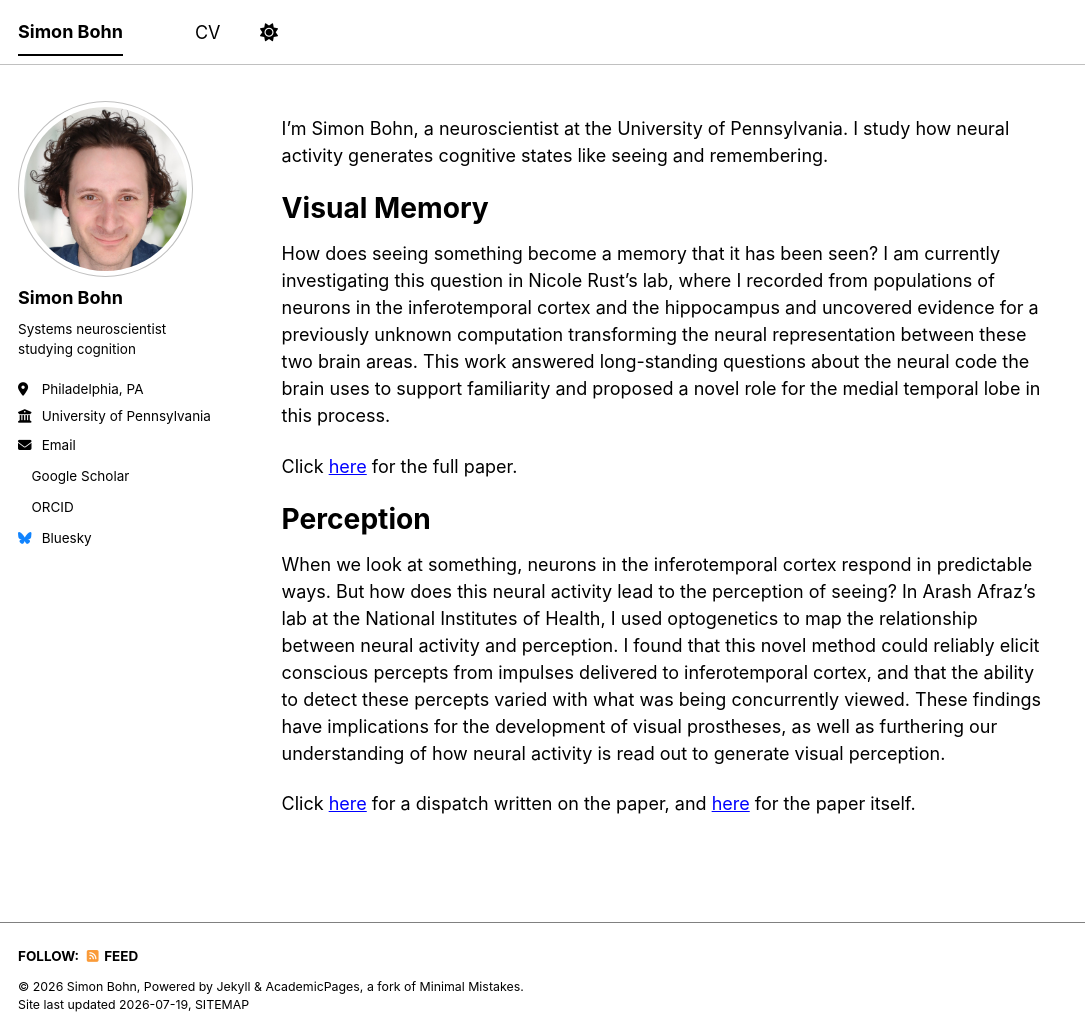
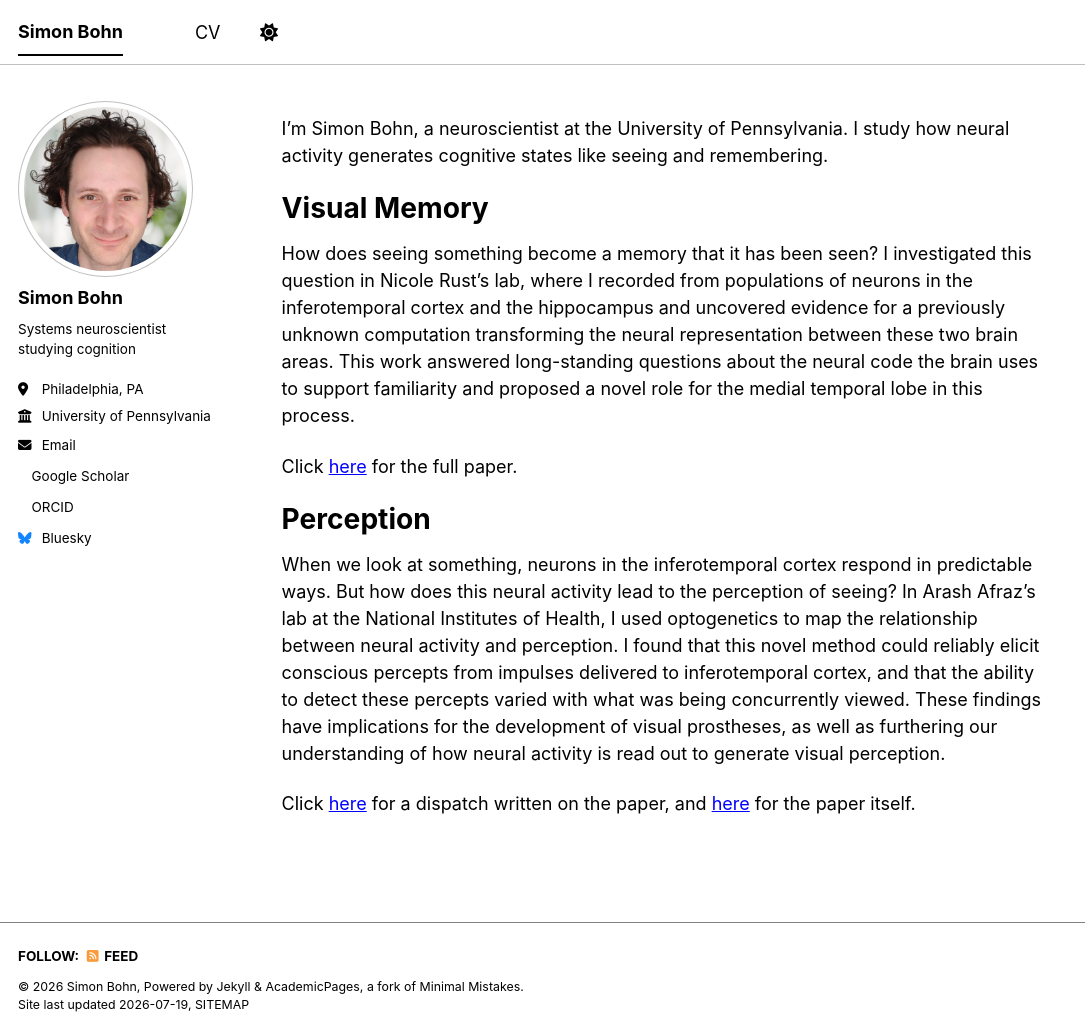
Before and after one commit to SimonBohn/simonbohn.github.io, a Jekyll site: the page built from _pages/about.md, in a window 1280 px wide and 1033 px high. Shown: the whole window, without its empty margins (0-1085 px from the left). Built offline with Jekyll 4.4.1, drawn with Linux system fonts in a browser that asks for light colours; a style sheet for code colours, icons or effects is not loaded.

Commit message:
Update about.md

```diff
--- a/_pages/about.md
+++ b/_pages/about.md
@@ -10,7 +10,7 @@ redirect_from:
 I'm Simon Bohn, a neuroscientist at the University of Pennsylvania. I study how neural activity generates cognitive states like seeing and remembering.
 
 # Visual Memory
-How does seeing something become a memory that it has been seen? I am currently investigating this question in Nicole Rust's lab, where I recorded from populations of neurons in the inferotemporal cortex and the hippocampus and uncovered evidence for a previously unknown computation transforming the neural representation between these two brain areas. This work answered long-standing questions about the neural code the brain uses to support familiarity and proposed a novel role for the medial temporal lobe in this process.
+How does seeing something become a memory that it has been seen? I investigated this question in Nicole Rust's lab, where I recorded from populations of neurons in the inferotemporal cortex and the hippocampus and uncovered evidence for a previously unknown computation transforming the neural representation between these two brain areas. This work answered long-standing questions about the neural code the brain uses to support familiarity and proposed a novel role for the medial temporal lobe in this process.
 
  Click [here](https://www.biorxiv.org/content/10.1101/2025.06.13.659490v3) for the full paper.
 
```
